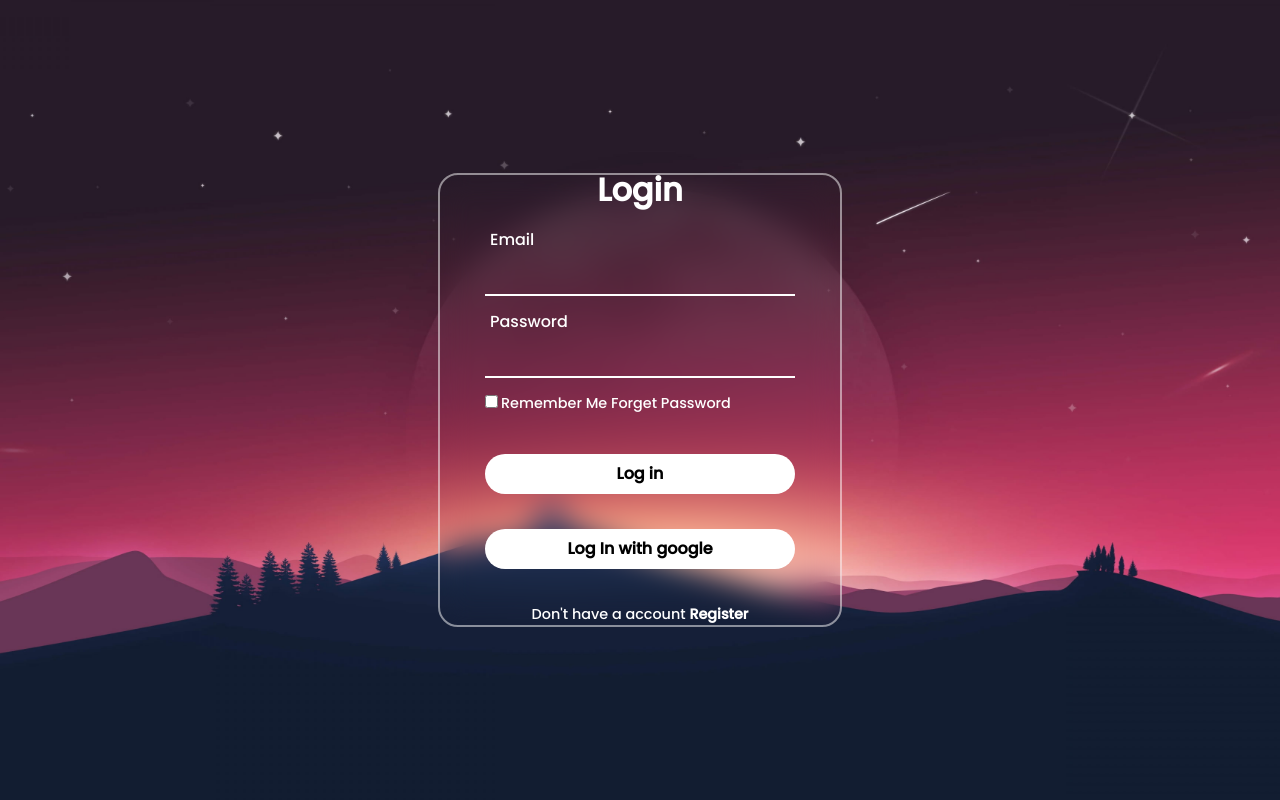
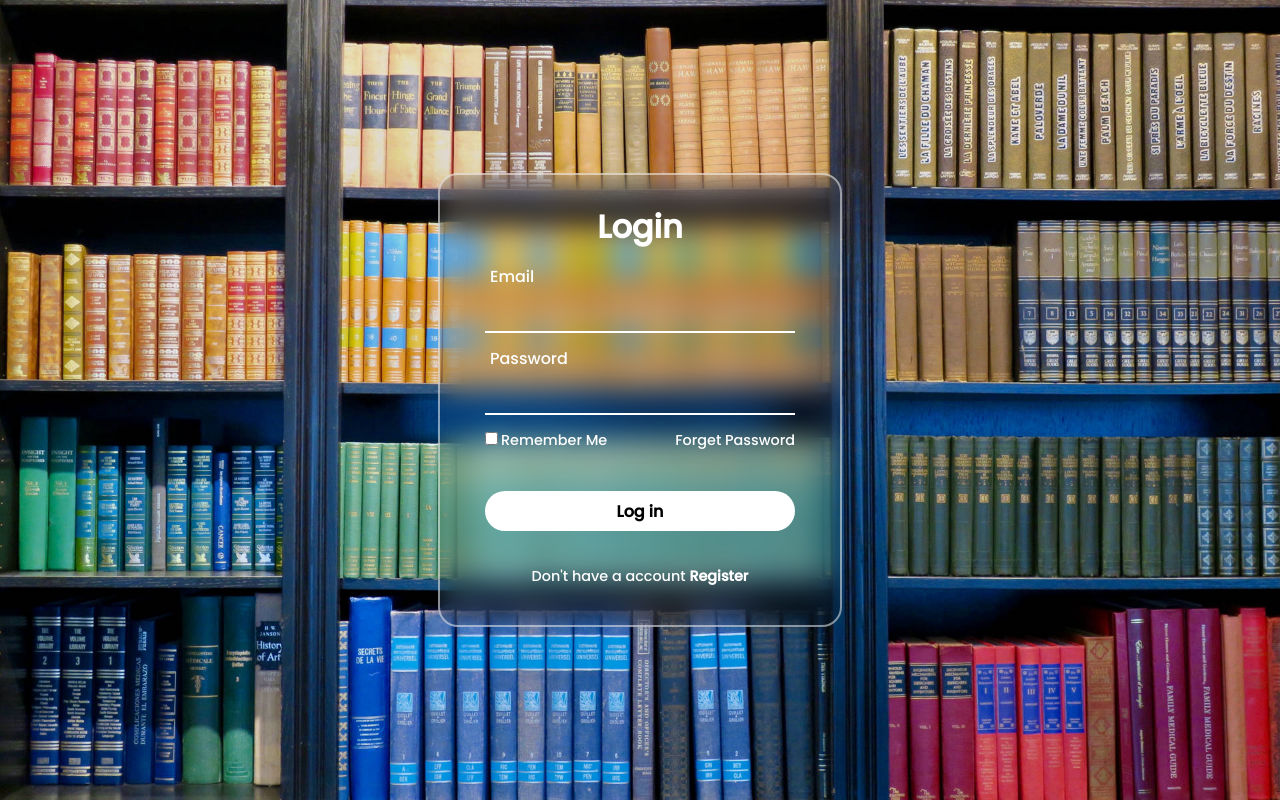
Before and after one commit to Devansh-Tiwari/Library_management, a plain HTML site: page signin.html in a window 1280 px wide. Drawn offline with Linux system fonts and the light colour scheme.

Commit message:
background change

```diff
--- a/css/signin.css
+++ b/css/signin.css
@@ -1,26 +1,29 @@
 @import url('https://fonts.googleapis.com/css2?family=Poppins:wght@500&display=swap');
-*{
+
+* {
     margin: 0;
     padding: 0;
-    font-family: 'poppins',sans-serif;
+    font-family: 'poppins', sans-serif;
 }
-section{
+
+section {
     display: flex;
     justify-content: center;
     align-items: center;
     min-height: 100vh;
     width: 100%;
 
-    background: url('../image/background6.jpg')no-repeat;
+    background: url('../image/library-shelf.jpg')no-repeat;
     background-position: center;
     background-size: cover;
 }
-.form-box{
+
+.form-box {
     position: relative;
     width: 400px;
     height: 450px;
     background: transparent;
-    border: 2px solid rgba(255,255,255,0.5);
+    border: 2px solid rgba(255, 255, 255, 0.5);
     border-radius: 20px;
     backdrop-filter: blur(15px);
     display: flex;
@@ -28,18 +31,21 @@ section{
     align-items: center;
 
 }
-h2{
+
+h2 {
     font-size: 2em;
     color: #fff;
     text-align: center;
 }
-.inputbox{
+
+.inputbox {
     position: relative;
     margin: 30px 0;
     width: 310px;
     border-bottom: 2px solid #fff;
 }
-.inputbox label{
+
+.inputbox label {
     position: absolute;
     top: 50%;
     left: 5px;
@@ -49,10 +55,12 @@ h2{
     pointer-events: none;
     transition: .5s;
 }
-input:focus ~ label,
-input:valid ~ label{
-top: -5px;
+
+input:focus~label,
+input:valid~label {
+    top: -5px;
 }
+
 .inputbox input {
     width: 100%;
     height: 50px;
@@ -60,36 +68,42 @@ top: -5px;
     border: none;
     outline: none;
     font-size: 1em;
-    padding:0 35px 0 5px;
+    padding: 0 35px 0 5px;
     color: #fff;
 }
-.inputbox ion-icon{
+
+.inputbox ion-icon {
     position: absolute;
     right: 8px;
     color: #fff;
     font-size: 1.2em;
     top: 20px;
 }
-.forget{
-    margin: -15px 0 15px ;
+
+.forget {
+    margin: -15px 0 15px;
     font-size: .9em;
     color: #fff;
     display: flex;
     justify-content: space-between;
 }
 
-.forget label input{
+.forget label input {
     margin-right: 3px;
 
 }
-.forget label a{
+
+.forget a {
     color: #fff;
     text-decoration: none;
 }
-.forget label a:hover{
+
+.forget a:hover {
     text-decoration: underline;
+    color: blue;
 }
-button{
+
+button {
     width: 100%;
     height: 40px;
     border-radius: 40px;
@@ -101,17 +115,20 @@ button{
     font-weight: 600;
     margin: 25px 0 10px;
 }
-.register{
+
+.register {
     font-size: .9em;
     color: #fff;
     text-align: center;
     margin: 25px 0 10px;
 }
-.register p a{
+
+.register p a {
     text-decoration: none;
     color: #fff;
     font-weight: 600;
 }
-.register p a:hover{
+
+.register p a:hover {
     text-decoration: underline;
 }
--- a/css/signup.css
+++ b/css/signup.css
@@ -11,7 +11,7 @@ section{
     min-height: 100vh;
     width: 100%;
 
-    background: url('../image/background6.jpg')no-repeat;
+    background: url('../image/library-shelf.jpg');
     background-position: center;
     background-size: cover;
 }
--- a/signin.html
+++ b/signin.html
@@ -25,11 +25,12 @@
                         <label for="">Password</label>
                     </div>
                     <div class="forget">
-                        <label for=""><input type="checkbox">Remember Me  <a href="#">Forget Password</a></label>
+                        <label for=""><input type="checkbox">Remember Me  </label>
+                        <a href="#">Forget Password</a>
 
                     </div>
                     <button id="submit-btn" onclick="signIn()">Log in</button>
-                    <button type="button" id="login" onclick="signIn()"> Log In with google</button>
+                    <!-- <button type="button" id="login" onclick="signIn()"> Log In with google</button> -->
                     <div class="register">
                         <p>Don't have a account <a href="register.html">Register</a></p>
                     </div>
```
Also changed, not shown: index2.html (+16 -2 lines), image/background6.jpg (deleted), image/library-shelf.jpg (added).
